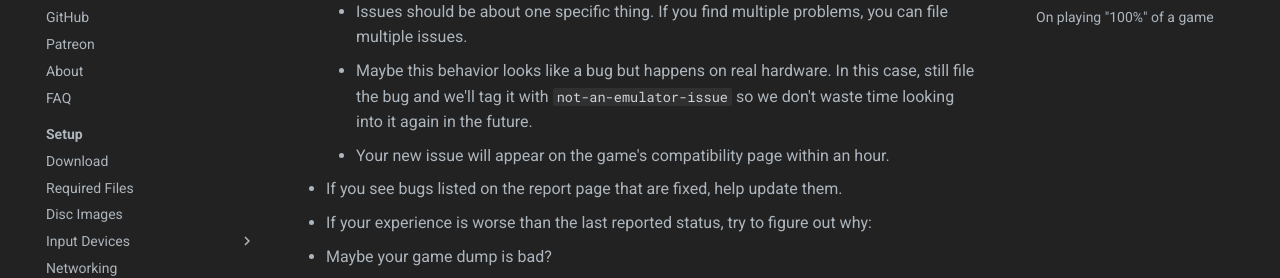
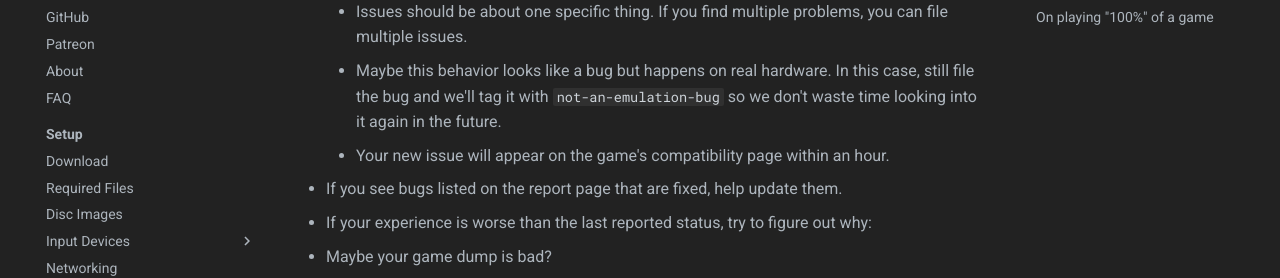
Before and after one commit to xemu-project/xemu-website, an MkDocs documentation site: the page built from docs/docs/testing.md, in a window 1280 px wide and 900 px high, scrolled down 731 px. Shown: the part 172-450 px from the top of the window. Built offline with MkDocs 1.6.1 and Material for MkDocs 9.7.7, drawn with Linux system fonts in a browser that asks for light colours; comment, search, counter and statistics services are not loaded.

Commit message:
Fix label typo

```diff
--- a/docs/docs/testing.md
+++ b/docs/docs/testing.md
@@ -15,7 +15,7 @@
   * If the issue was not reported yet (not shown on the Known Issues section of the compatibility page), create a [new issue](https://github.com/xemu-project/xemu/issues/new/choose).
     * Select the Title Issue template if you're reporting an issue with a game.
     * Issues should be about one specific thing. If you find multiple problems, you can file multiple issues.
-    * Maybe this behavior looks like a bug but happens on real hardware. In this case, still file the bug and we'll tag it with `not-an-emulator-issue` so we don't waste time looking into it again in the future.
+    * Maybe this behavior looks like a bug but happens on real hardware. In this case, still file the bug and we'll tag it with `not-an-emulation-bug` so we don't waste time looking into it again in the future.
     * Your new issue will appear on the game's compatibility page within an hour.
   * If you see bugs listed on the report page that are fixed, help update them.
 * If your experience is worse than the last reported status, try to figure out why:
```
